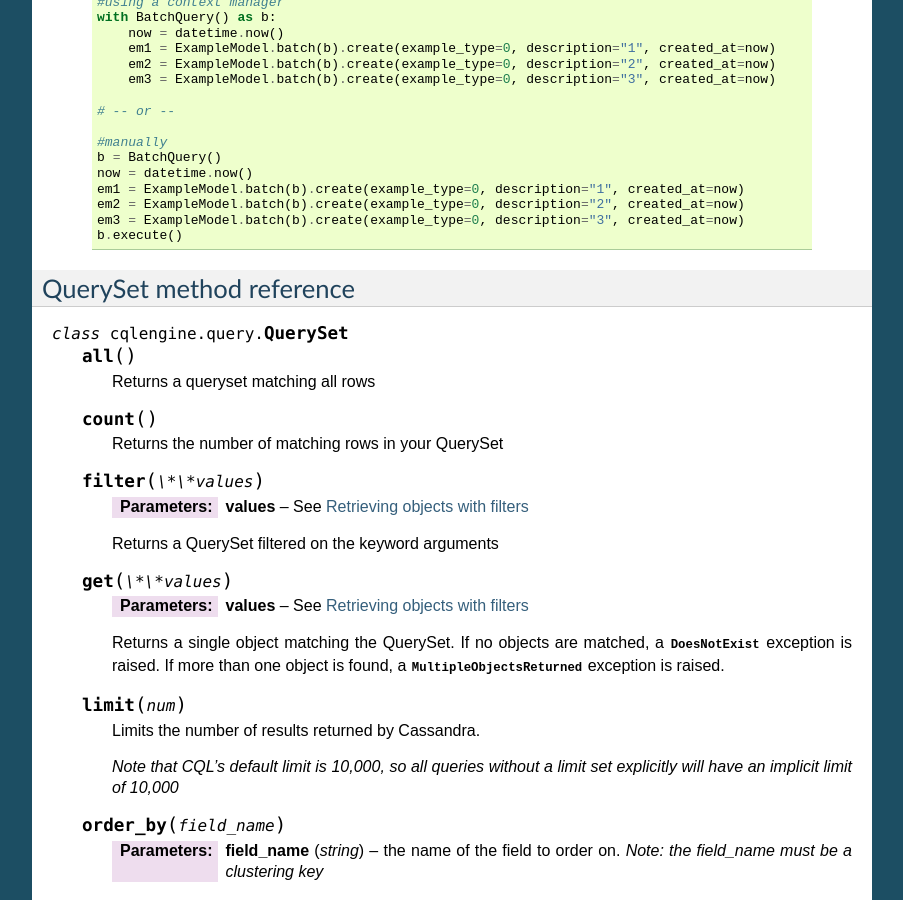
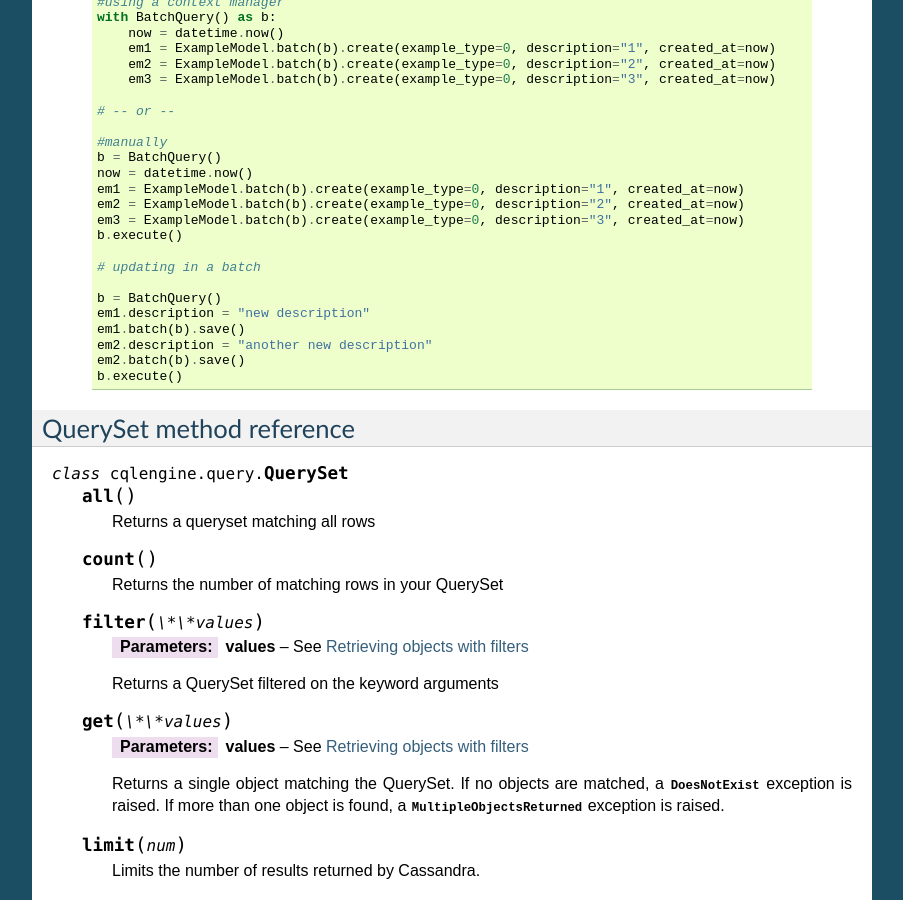
Before and after one commit to datastax/python-driver, a Sphinx documentation site: the page built from docs/topics/queryset.rst, in a window 1280 px wide and 900 px high, scrolled down 4673 px. Shown: the whole window, without its empty margins (198-1101 px from the left). Built offline with Sphinx 7.4.7, drawn with Linux system fonts in a browser that asks for light colours; formulas are drawn with MathJax 3.

Commit message:
updated batch docs

```diff
--- a/docs/topics/queryset.rst
+++ b/docs/topics/queryset.rst
@@ -291,6 +291,15 @@ Batch Queries
         em3 = ExampleModel.batch(b).create(example_type=0, description="3", created_at=now)
         b.execute()
 
+        # updating in a batch
+
+        b = BatchQuery()
+        em1.description = "new description"
+        em1.batch(b).save()
+        em2.description = "another new description"
+        em2.batch(b).save()
+        b.execute()
+
 QuerySet method reference
 =========================
 
```
